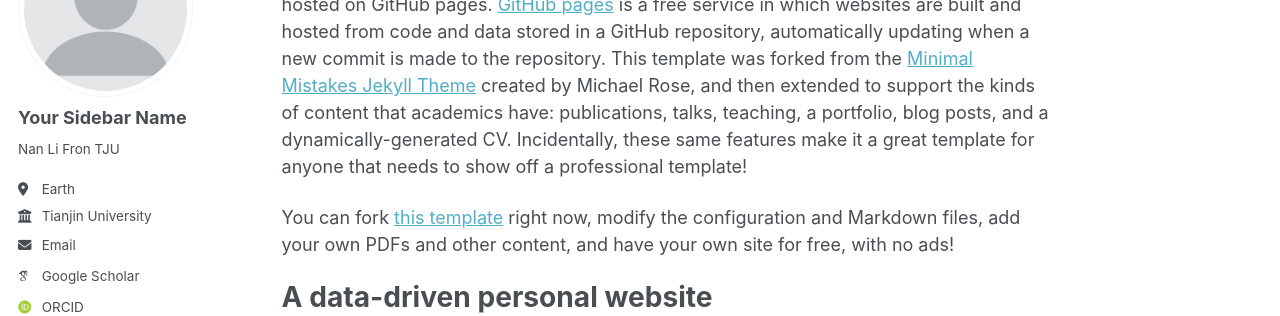
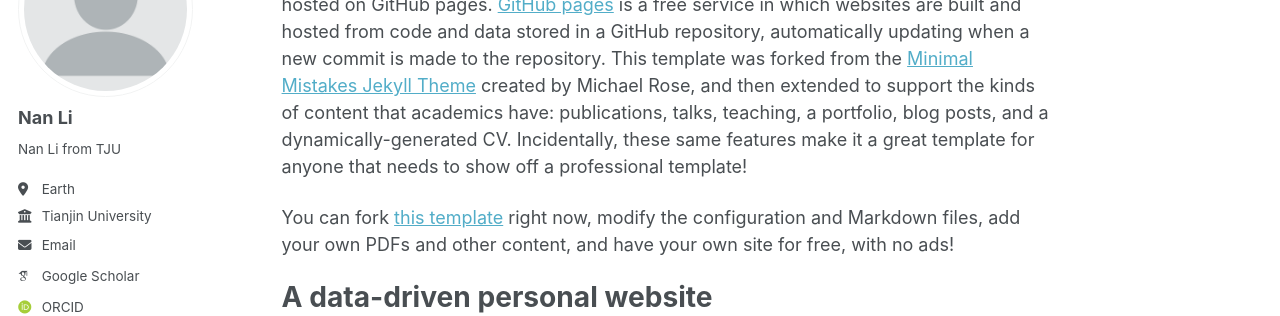
Before and after one commit to xmjmyxm/Lab, a Jekyll site: the page built from _pages/about.md, in a window 1280 px wide. Shown: the part 177-493 px from the top of the page. Built offline with Jekyll 4.4.1, drawn with Linux system fonts in a browser that asks for light colours; some web fonts are replaced; a script that is not in the unit is left out.

Commit message:
Update _config.yml

```diff
--- a/_config.yml
+++ b/_config.yml
@@ -24,9 +24,9 @@ repository               : "xmjmyxm.github.io/Lab"
 author:
   # Biographic information
   avatar           : "profile.png"
-  name             : "Your Sidebar Name"
+  name             : "Nan Li"
   pronouns         : # example: "she/her"
-  bio              : "Nan Li Fron TJU"
+  bio              : "Nan Li from TJU"
   location         : "Earth"
   employer         : "Tianjin University"
   uri              : # URL
```
